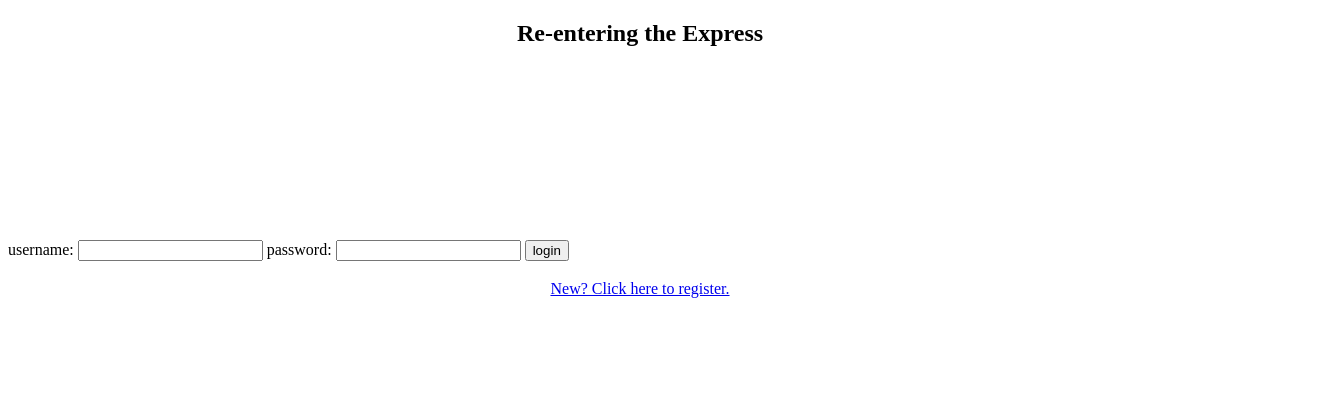
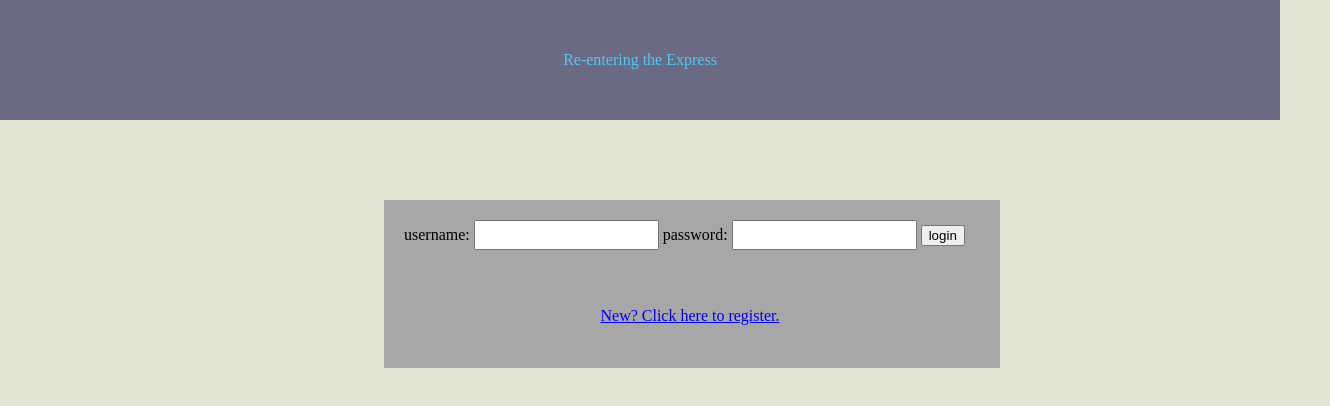
Before and after one commit to AnthonyWeathers/Foundations-Capstone-Project, a website: page public/login.html in a window 1280 px wide. Shown: the whole page, 1330 px wide, since content can reach past the window. Drawn offline with nearby package versions, Linux system fonts and the light colour scheme.

Commit message:
Added some small changes, and added a reset.css file

```diff
--- a/public/collection.css
+++ b/public/collection.css
@@ -1,5 +1,8 @@
-#dataContainer {
-    display: none; /* Hide initially */
+/* #dataContainer {
+    display: none; // Hide initially
+} */
+body {
+    background-color: #D7D9CE;
 }
 
 #dataContainer ul {
@@ -14,9 +17,37 @@
     display: flex;
     margin: 5px;
     padding: 10px;
-    border: 1px solid #ccc;
+    border: 2px solid #d1b0b0;
     align-items: center;
     justify-content: center;
-    width: 10vw;
+    width: 15%;
     height: 30vh;
 }
+
+section {
+    background-color: #6A6B83;
+    height: 15vh;
+}
+
+section a{
+    margin: 10px;
+    color: #02A9EA;
+}
+
+h2 {
+    display: flex;
+    flex-direction: column;
+    justify-content: center;
+    align-items: center;
+    color: #50c7f7;
+    font-size: x-large;
+}
+
+section {
+    padding: 10px;
+}
+
+a {
+    font-size: larger;
+    color:aqua;
+}
--- a/public/login.css
+++ b/public/login.css
@@ -1,17 +1,38 @@
+body {
+    background-color: #e0e4d1;
+}
+
 h2{
     display: flex;
     justify-content: center;
-    height: 25vh;
+    align-items: center;
+    height: 15vh;
+    color:#50c7f7;
+    background-color: #6A6B83;
+    width: 100%;
 }
 
 #login-form{
     display: block;
-    height: 5vh;
+    padding: 20px;
+    height: 16vh;
+    position: relative;
+    top: 80px;
+    left: 30%;
+    background-color: rgb(167, 167, 167);
+    width: 45%;
+}
+
+input {
+    height: 3vh;
 }
 
 #register{
     display: flex;
     justify-content: center;
+    position: relative;
+    left: 50px;
+    top: 20px;
 }
 
 section{
@@ -21,6 +42,8 @@ section{
     align-items: center;
     height: 10vh;
     font-size: x-large;
+    position: relative;
+    top: 80px;
 }
 
 p{
--- a/public/login.html
+++ b/public/login.html
@@ -4,6 +4,7 @@
     <meta charset="UTF-8">
     <meta name="viewport" content="width=device-width, initial-scale=1.0">
     <title>Login</title>
+    <link rel="stylesheet" href="./reset.css">
     <link rel="stylesheet" href="./login.css">
 </head>
 <body> <!-- Add a header saying Login, and maybe a header for other htmls -->
--- a/public/main.css
+++ b/public/main.css
@@ -1,26 +1,12 @@
-
-/* #dataContainer {
-    display: none;
+body {
+    background-color: #D7D9CE;
 }
-
-#dataContainer ul {
-    display: flex;
-    flex-wrap: wrap;
-    padding: 0;
-    list-style-type: none;
-}
-
-#dataContainer li {
-    margin: 5px;
-    padding: 10px;
-    border: 1px solid #ccc;
-} */
 
 nav {
     display: flex;
     justify-content: space-between;
     align-items: center;
-    background-color: rgb(171,123,84);
+    background-color: #6A6B83;
     height: 10vh;
     padding: 0 20px;
 }
@@ -31,39 +17,52 @@ nav a{
 }
 
 section {
-    border: black 1px solid;
+    /* border: black 1px solid; */
+    padding: 10px;
 }
 
 #logged-user {
     display: flex;
     flex-direction: column;
-    background-color: rgb(168,160,158);
+    /* background-color: rgb(168,160,158); */
     height: 20vh;
 }
 
-form {
+/* form {
     border: rgb(255, 38, 0) 2px solid;
-}
+} */
 
 #fortune-form {
     display: flex;
     flex-direction: column;
     align-items: center;
     justify-content: space-evenly;
-    background-color: rgb(69, 129, 182);
+    /* background-color: rgb(69, 129, 182); */
     font-size: medium;
-    color:whitesmoke;
+    color:rgb(61, 61, 61);
     height: 20vh;
 }
+
 #fortune-form button {
     width: 20%
 }
 
+div {
+    display: flex;
+    justify-content: center;
+    padding: 10px;
+}
+
+#get-fortunes {
+    width: 20%;
+}
+
 #fortune-list {
-    background-color: rgb(238,211,152);
+    /* background-color: rgb(238,211,152); */
     display: flex;
     align-items: center;
     flex-direction: column;
     justify-content: space-evenly;
     height: 30vh;
+    background-color: #9294ac;
 }
--- a/public/register.css
+++ b/public/register.css
@@ -1,14 +1,26 @@
+body {
+    background-color: #D7D9CE;
+}
+
 #register-form {
-    display: block; /* Hide initially */
-    padding: 30px;
-    /* border: black 1px solid; */
+    display: block;
+    padding: 40px;
+    position: relative;
+    left: 150px;
+    top: 70px;
+    background-color: rgb(219, 219, 219);
+    border: black 1px solid;
+    width: 68%;
 }
 
 h2{
     display: flex;
     justify-content: center;
+    align-items: center;
     font-size: x-large;
-    height: 30vh
+    height: 15vh;
+    color:#50c7f7;
+    background-color: #6A6B83;
 }
 
 section {
--- /dev/null
+++ b/public/reset.css
@@ -0,0 +1,43 @@
+html, body, div, span, applet, object, iframe,
+h1, h2, h3, h4, h5, h6, p, blockquote, pre,
+a, abbr, acronym, address, big, cite, code,
+del, dfn, em, img, ins, kbd, q, s, samp,
+small, strike, strong, sub, sup, tt, var,
+b, u, i, center,
+dl, dt, dd, ol, ul, li,
+fieldset, form, label, legend,
+table, caption, tbody, tfoot, thead, tr, th, td,
+article, aside, canvas, details, embed,
+figure, figcaption, footer, header, hgroup,
+menu, nav, output, ruby, section, summary,
+time, mark, audio, video {
+	margin: 0;
+	padding: 0;
+	border: 0;
+	font-size: 100%;
+	font: inherit;
+	vertical-align: baseline;
+}
+/* HTML5 display-role reset for older browsers */
+article, aside, details, figcaption, figure,
+footer, header, hgroup, menu, nav, section {
+	display: block;
+}
+body {
+	line-height: 1;
+}
+ol, ul {
+	list-style: none;
+}
+blockquote, q {
+	quotes: none;
+}
+blockquote:before, blockquote:after,
+q:before, q:after {
+	content: '';
+	content: none;
+}
+table {
+	border-collapse: collapse;
+	border-spacing: 0;
+}
--- a/server/controller.js
+++ b/server/controller.js
@@ -82,7 +82,6 @@ module.exports = {
             if(err.original && err.original.code === 'ER_DUP_ENTRY') {
                 res.status(400).send('User already exists')
             } else {
-                console.log(err);
                 res.status(500).send('Internal server error')
             }
         })
```
Also changed, not shown: public/collection.html (+6 -3 lines), public/collection.js (+14 -14 lines), public/main.html (+5 -2 lines), public/register.html (+1 -0 lines).
